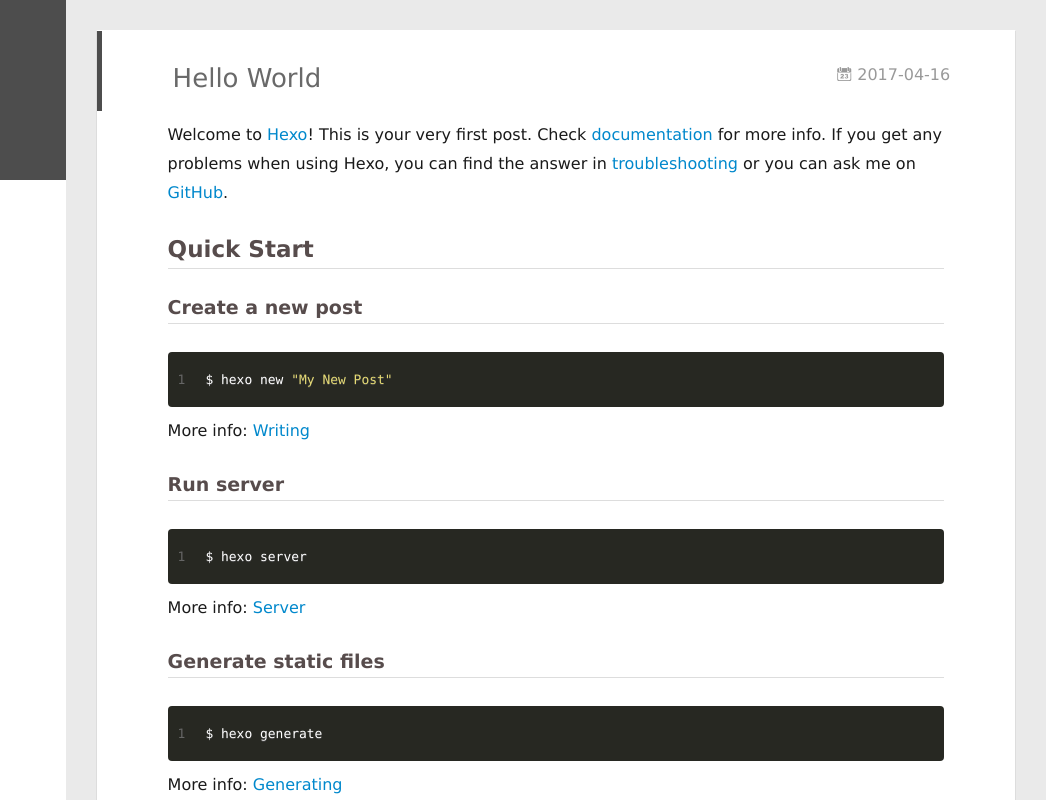
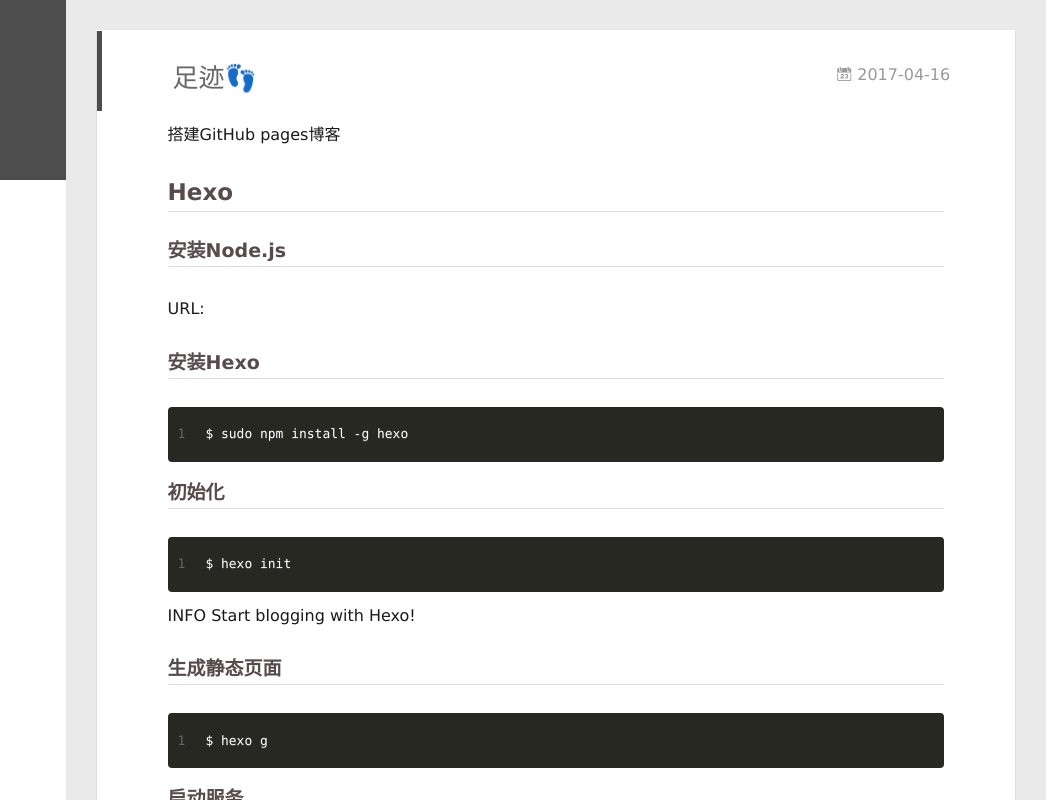
Before and after one commit to coderzl/coderzl.github.io, a plain HTML site: page 2017/04/16/hexo/index.html in a window 1280 px wide. Shown: the full height of the page, 234-1280 px from the left. Drawn offline with Linux system fonts and the light colour scheme.

Commit message:
Site updated: 2017-04-16 16:05:32

```diff
--- a/2017/04/16/hello-world/index.html
+++ b/2017/04/16/hexo/index.html
@@ -6,19 +6,19 @@
   <meta name="renderer" content="webkit">
   <meta http-equiv="X-UA-Compatible" content="IE=edge" >
   <link rel="dns-prefetch" href="http://zhanglong.wiki">
-  <title>Hello World | 张龙的博客</title>
+  <title>足迹👣 | 张龙的博客</title>
   <meta name="viewport" content="width=device-width, initial-scale=1, maximum-scale=1">
-  <meta name="description" content="Welcome to Hexo! This is your very first post. Check documentation for more info. If you get any problems when using Hexo, you can find the answer in troubleshooting or you can ask me on GitHub. Quick">
+  <meta name="description" content="搭建GitHub pages博客 Hexo安装Node.jsURL:  安装Hexo1$ sudo npm install -g hexo 初始化1$ hexo init INFO  Start blogging with Hexo!  生成静态页面1$ hexo g 启动服务1$ hexo server 配置发布信息Github打开根目录_config.yml 在文件最后，修改deploy节点1">
 <meta name="keywords">
 <meta property="og:type" content="article">
-<meta property="og:title" content="Hello World">
-<meta property="og:url" content="http://zhanglong.wiki/2017/04/16/hello-world/index.html">
+<meta property="og:title" content="足迹👣">
+<meta property="og:url" content="http://zhanglong.wiki/2017/04/16/hexo/index.html">
 <meta property="og:site_name" content="张龙的博客">
-<meta property="og:description" content="Welcome to Hexo! This is your very first post. Check documentation for more info. If you get any problems when using Hexo, you can find the answer in troubleshooting or you can ask me on GitHub. Quick">
-<meta property="og:updated_time" content="2017-04-15T18:06:03.000Z">
+<meta property="og:description" content="搭建GitHub pages博客 Hexo安装Node.jsURL:  安装Hexo1$ sudo npm install -g hexo 初始化1$ hexo init INFO  Start blogging with Hexo!  生成静态页面1$ hexo g 启动服务1$ hexo server 配置发布信息Github打开根目录_config.yml 在文件最后，修改deploy节点1">
+<meta property="og:updated_time" content="2017-04-16T08:04:46.000Z">
 <meta name="twitter:card" content="summary">
-<meta name="twitter:title" content="Hello World">
-<meta name="twitter:description" content="Welcome to Hexo! This is your very first post. Check documentation for more info. If you get any problems when using Hexo, you can find the answer in troubleshooting or you can ask me on GitHub. Quick">
+<meta name="twitter:title" content="足迹👣">
+<meta name="twitter:description" content="搭建GitHub pages博客 Hexo安装Node.jsURL:  安装Hexo1$ sudo npm install -g hexo 初始化1$ hexo init INFO  Start blogging with Hexo!  生成静态页面1$ hexo g 启动服务1$ hexo server 配置发布信息Github打开根目录_config.yml 在文件最后，修改deploy节点1">
 
     <link rel="alternative" href="/atom.xml" title="张龙的博客" type="application/atom+xml">
 
@@ -154,19 +154,19 @@
             <canvas data-colors="#eaeaea" data-sectionHeight="100" data-contentId="js-content" id="myCanvas1" class="anm-canvas"></canvas>
           </div>
           <div id="js-content" class="content-ll">
-            <article id="post-hello-world" class="article article-type-post " itemscope itemprop="blogPost">
+            <article id="post-hexo" class="article article-type-post " itemscope itemprop="blogPost">
   <div class="article-inner">
 
       <header class="article-header">
 
 
     <h1 class="article-title" itemprop="name">
-      Hello World
+      足迹👣
     </h1>
 
 
 
-        <a href="/2017/04/16/hello-world/" class="archive-article-date">
+        <a href="/2017/04/16/hexo/" class="archive-article-date">
   	<time datetime="2017-04-15T18:06:03.000Z" itemprop="datePublished"><i class="icon-calendar icon"></i>2017-04-16</time>
 </a>
 
@@ -174,15 +174,16 @@
 
     <div class="article-entry" itemprop="articleBody">
 
-        <p>Welcome to <a href="https://hexo.io/" target="_blank" rel="external">Hexo</a>! This is your very first post. Check <a href="https://hexo.io/docs/" target="_blank" rel="external">documentation</a> for more info. If you get any problems when using Hexo, you can find the answer in <a href="https://hexo.io/docs/troubleshooting.html" target="_blank" rel="external">troubleshooting</a> or you can ask me on <a href="https://github.com/hexojs/hexo/issues" target="_blank" rel="external">GitHub</a>.</p>
-<h2 id="Quick-Start"><a href="#Quick-Start" class="headerlink" title="Quick Start"></a>Quick Start</h2><h3 id="Create-a-new-post"><a href="#Create-a-new-post" class="headerlink" title="Create a new post"></a>Create a new post</h3><figure class="highlight bash"><table><tr><td class="gutter"><pre><div class="line">1</div></pre></td><td class="code"><pre><div class="line">$ hexo new <span class="string">"My New Post"</span></div></pre></td></tr></table></figure>
-<p>More info: <a href="https://hexo.io/docs/writing.html" target="_blank" rel="external">Writing</a></p>
-<h3 id="Run-server"><a href="#Run-server" class="headerlink" title="Run server"></a>Run server</h3><figure class="highlight bash"><table><tr><td class="gutter"><pre><div class="line">1</div></pre></td><td class="code"><pre><div class="line">$ hexo server</div></pre></td></tr></table></figure>
-<p>More info: <a href="https://hexo.io/docs/server.html" target="_blank" rel="external">Server</a></p>
-<h3 id="Generate-static-files"><a href="#Generate-static-files" class="headerlink" title="Generate static files"></a>Generate static files</h3><figure class="highlight bash"><table><tr><td class="gutter"><pre><div class="line">1</div></pre></td><td class="code"><pre><div class="line">$ hexo generate</div></pre></td></tr></table></figure>
-<p>More info: <a href="https://hexo.io/docs/generating.html" target="_blank" rel="external">Generating</a></p>
-<h3 id="Deploy-to-remote-sites"><a href="#Deploy-to-remote-sites" class="headerlink" title="Deploy to remote sites"></a>Deploy to remote sites</h3><figure class="highlight bash"><table><tr><td class="gutter"><pre><div class="line">1</div></pre></td><td class="code"><pre><div class="line">$ hexo deploy</div></pre></td></tr></table></figure>
-<p>More info: <a href="https://hexo.io/docs/deployment.html" target="_blank" rel="external">Deployment</a></p>
+        <p>搭建GitHub pages博客</p>
+<h2 id="Hexo"><a href="#Hexo" class="headerlink" title="Hexo"></a>Hexo</h2><h3 id="安装Node-js"><a href="#安装Node-js" class="headerlink" title="安装Node.js"></a>安装Node.js</h3><p>URL: <a href="https://nodejs.org/en/" target="_blank" rel="external"></a></p>
+<h3 id="安装Hexo"><a href="#安装Hexo" class="headerlink" title="安装Hexo"></a>安装Hexo</h3><figure class="highlight bash"><table><tr><td class="gutter"><pre><div class="line">1</div></pre></td><td class="code"><pre><div class="line">$ sudo npm install -g hexo</div></pre></td></tr></table></figure>
+<h3 id="初始化"><a href="#初始化" class="headerlink" title="初始化"></a>初始化</h3><figure class="highlight bash"><table><tr><td class="gutter"><pre><div class="line">1</div></pre></td><td class="code"><pre><div class="line">$ hexo init</div></pre></td></tr></table></figure>
+<p>INFO  Start blogging with Hexo! </p>
+<h3 id="生成静态页面"><a href="#生成静态页面" class="headerlink" title="生成静态页面"></a>生成静态页面</h3><figure class="highlight bash"><table><tr><td class="gutter"><pre><div class="line">1</div></pre></td><td class="code"><pre><div class="line">$ hexo g</div></pre></td></tr></table></figure>
+<h3 id="启动服务"><a href="#启动服务" class="headerlink" title="启动服务"></a>启动服务</h3><figure class="highlight bash"><table><tr><td class="gutter"><pre><div class="line">1</div></pre></td><td class="code"><pre><div class="line">$ hexo server</div></pre></td></tr></table></figure>
+<h3 id="配置发布信息Github"><a href="#配置发布信息Github" class="headerlink" title="配置发布信息Github"></a>配置发布信息Github</h3><p>打开根目录_config.yml 在文件最后，修改deploy节点<br><figure class="highlight plain"><table><tr><td class="gutter"><pre><div class="line">1</div><div class="line">2</div><div class="line">3</div><div class="line">4</div></pre></td><td class="code"><pre><div class="line">deploy:</div><div class="line">  type: git</div><div class="line">  repository: https://github.com/yourname/yourname.github.io.git</div><div class="line">  branch: master</div></pre></td></tr></table></figure></p>
+<p>执行命令<br><figure class="highlight bash"><table><tr><td class="gutter"><pre><div class="line">1</div></pre></td><td class="code"><pre><div class="line">$ npm install hexo-deployer-git --save</div></pre></td></tr></table></figure></p>
+<h3 id="发布"><a href="#发布" class="headerlink" title="发布"></a>发布</h3><figure class="highlight bash"><table><tr><td class="gutter"><pre><div class="line">1</div></pre></td><td class="code"><pre><div class="line">$ hexo deploy</div></pre></td></tr></table></figure>
 
 
 
@@ -262,7 +263,7 @@
     <a class="close js-modal-close" href="javascript:;"><i class="icon icon-close"></i></a>
     <p>扫一扫，分享到微信</p>
     <div class="wx-qrcode">
-      <img src="http://s.jiathis.com/qrcode.php?url=http://zhanglong.wiki/2017/04/16/hello-world/" alt="微信分享二维码">
+      <img src="http://s.jiathis.com/qrcode.php?url=http://zhanglong.wiki/2017/04/16/hexo/" alt="微信分享二维码">
     </div>
 </div>
 
--- a/content.json
+++ b/content.json
@@ -1 +1 @@
-[{"title":"随笔测试","date":"2017-05-08T16:00:00.000Z","path":"2017/05/09/随笔/随笔测试/","text":"欢迎来到我的个人博客. Quick StartCreate a new post1$ hexo new \"My New Post\" More info: Writing Run server1$ hexo server More info: Server Generate static files1$ hexo generate More info: Generating Deploy to remote sites1$ hexo deploy More info: Deployment","tags":[]},{"title":"Hello World","date":"2017-04-15T18:06:03.000Z","path":"2017/04/16/hello-world/","text":"Welcome to Hexo! This is your very first post. Check documentation for more info. If you get any problems when using Hexo, you can find the answer in troubleshooting or you can ask me on GitHub. Quick StartCreate a new post1$ hexo new \"My New Post\" More info: Writing Run server1$ hexo server More info: Server Generate static files1$ hexo generate More info: Generating Deploy to remote sites1$ hexo deploy More info: Deployment","tags":[]}]
+[{"title":"随笔测试","date":"2017-05-08T16:00:00.000Z","path":"2017/05/09/随笔/随笔测试/","text":"欢迎来到我的个人博客. Quick StartCreate a new post1$ hexo new \"My New Post\" More info: Writing Run server1$ hexo server More info: Server Generate static files1$ hexo generate More info: Generating Deploy to remote sites1$ hexo deploy More info: Deployment","tags":[]},{"title":"足迹👣","date":"2017-04-15T18:06:03.000Z","path":"2017/04/16/hexo/","text":"搭建GitHub pages博客 Hexo安装Node.jsURL: 安装Hexo1$ sudo npm install -g hexo 初始化1$ hexo init INFO Start blogging with Hexo! 生成静态页面1$ hexo g 启动服务1$ hexo server 配置发布信息Github打开根目录_config.yml 在文件最后，修改deploy节点1234deploy: type: git repository: https://github.com/yourname/yourname.github.io.git branch: master 执行命令1$ npm install hexo-deployer-git --save 发布1$ hexo deploy","tags":[]}]
```
Also changed, not shown: 2017/05/09/随笔/随笔测试/index.html (+2 -2 lines), archives/2017/04/index.html (+2 -2 lines), archives/2017/index.html (+2 -2 lines), archives/index.html (+2 -2 lines), index.html (+14 -13 lines).
